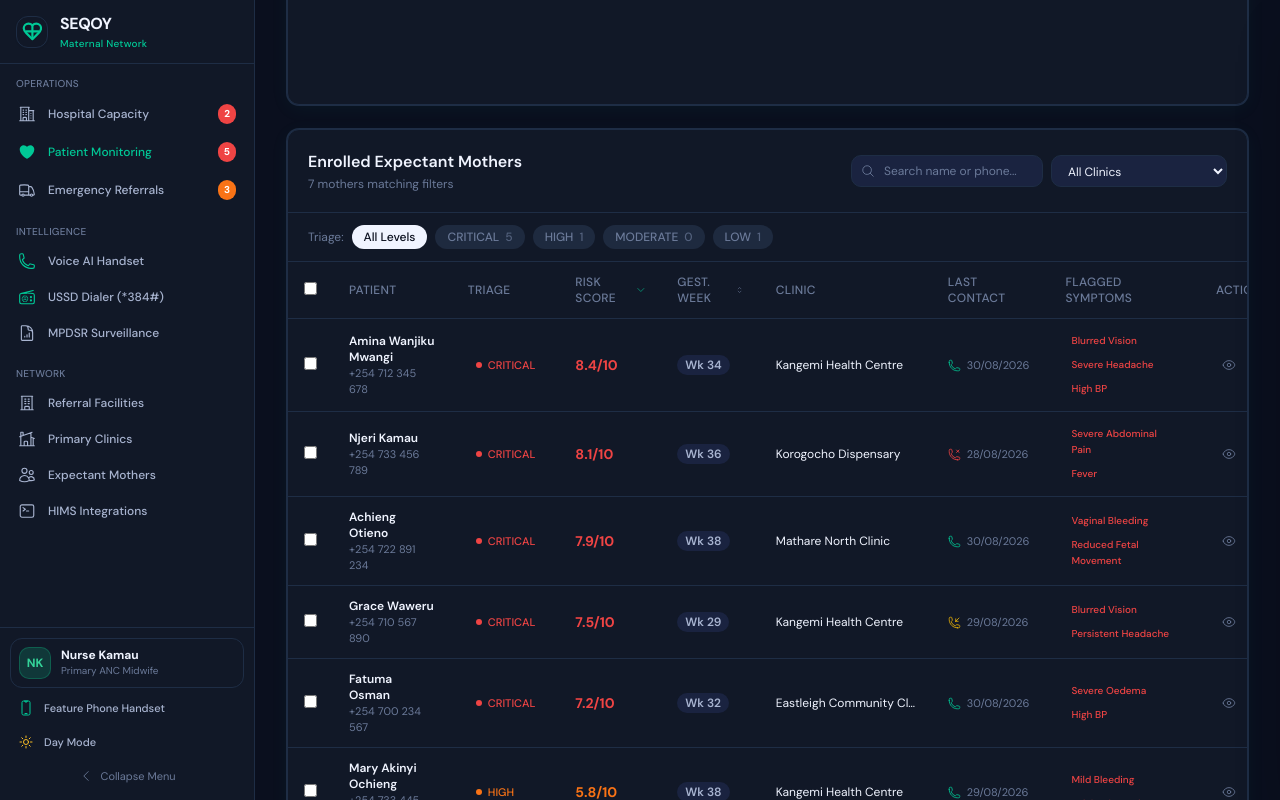
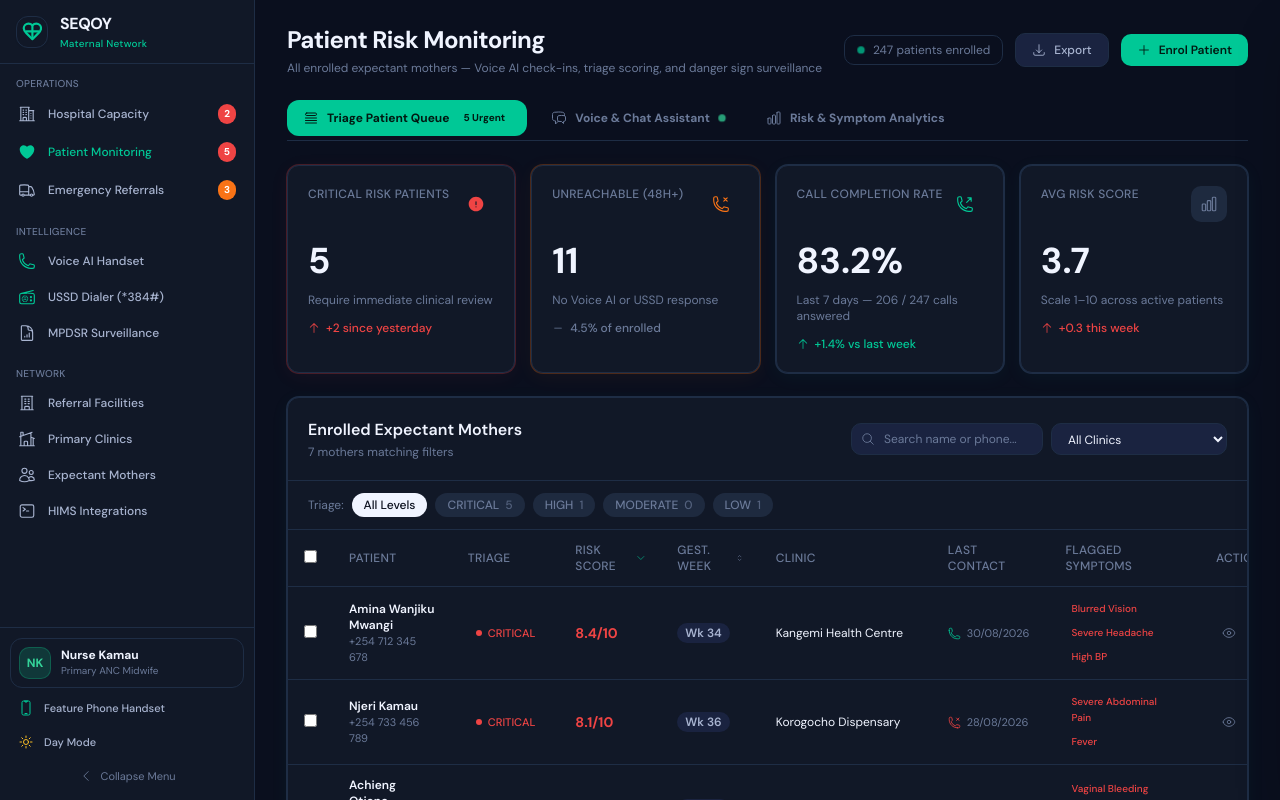
Before and after one commit to GabuGravin41/seqoy, a Next.js app: page /patient-risk-monitoring in a window 1280 px wide. Built offline with nearby package versions, Linux system fonts and the light colour scheme.

Commit message:
refactor: Replaced clumsy vertical page stacking with clean tabbed clinical workspaces across all operations pages

```diff
--- a/src/app/emergency-referral-management/page.tsx
+++ b/src/app/emergency-referral-management/page.tsx
@@ -1,26 +1,89 @@
-import React from 'react';
+'use client';
+
+import React, { useState } from 'react';
 import AppLayout from '@/components/AppLayout';
+import Icon from '@/components/ui/AppIcon';
 import ReferralHeader from './components/ReferralHeader';
 import ReferralKPICards from './components/ReferralKPICards';
 import ReferralPipeline from './components/ReferralPipeline';
 import ReferralTable from './components/ReferralTable';
 import ReferralVolumeChart from './components/ReferralVolumeChart';
 
+type TabType = 'pipeline' | 'history' | 'volume';
+
 export default function EmergencyReferralManagementPage() {
+  const [activeTab, setActiveTab] = useState<TabType>('pipeline');
+
   return (
     <AppLayout>
       <div className="px-6 lg:px-8 py-6 max-w-screen-2xl mx-auto space-y-6">
         <ReferralHeader />
         <ReferralKPICards />
-        <div className="grid grid-cols-1 xl:grid-cols-3 gap-5">
-          <div className="xl:col-span-2">
+
+        {/* Tab Navigation */}
+        <div className="flex items-center gap-2 border-b border-border pb-1 overflow-x-auto">
+          <button
+            onClick={() => setActiveTab('pipeline')}
+            className={`flex items-center gap-2 px-4 py-2.5 rounded-xl text-xs font-bold transition-all ${
+              activeTab === 'pipeline'
+                ? 'bg-primary text-primary-foreground shadow-xs'
+                : 'text-muted-foreground hover:text-foreground hover:bg-muted/40'
+            }`}
+          >
+            <Icon name="TruckIcon" size={16} variant="outline" />
+            Active Ambulance Pipeline
+            <span
+              className={`px-1.5 py-0.2 rounded-full text-[10px] font-bold ${
+                activeTab === 'pipeline' ? 'bg-primary-foreground/20 text-primary-foreground' : 'bg-accent text-white'
+              }`}
+            >
+              1 In-Transit
+            </span>
+          </button>
+
+          <button
+            onClick={() => setActiveTab('history')}
+            className={`flex items-center gap-2 px-4 py-2.5 rounded-xl text-xs font-bold transition-all ${
+              activeTab === 'history'
+                ? 'bg-primary text-primary-foreground shadow-xs'
+                : 'text-muted-foreground hover:text-foreground hover:bg-muted/40'
+            }`}
+          >
+            <Icon name="TableCellsIcon" size={16} variant="outline" />
+            Referral Handover Logs & History
+          </button>
+
+          <button
+            onClick={() => setActiveTab('volume')}
+            className={`flex items-center gap-2 px-4 py-2.5 rounded-xl text-xs font-bold transition-all ${
+              activeTab === 'volume'
+                ? 'bg-primary text-primary-foreground shadow-xs'
+                : 'text-muted-foreground hover:text-foreground hover:bg-muted/40'
+            }`}
+          >
+            <Icon name="ChartBarIcon" size={16} variant="outline" />
+            Corridor Volume Analytics
+          </button>
+        </div>
+
+        {/* Tab Content */}
+        {activeTab === 'pipeline' && (
+          <div className="fade-in max-w-4xl">
             <ReferralPipeline />
           </div>
-          <div className="xl:col-span-1">
+        )}
+
+        {activeTab === 'history' && (
+          <div className="fade-in">
+            <ReferralTable />
+          </div>
+        )}
+
+        {activeTab === 'volume' && (
+          <div className="fade-in max-w-3xl">
             <ReferralVolumeChart />
           </div>
-        </div>
-        <ReferralTable />
+        )}
       </div>
     </AppLayout>
   );
--- a/src/app/page.tsx
+++ b/src/app/page.tsx
@@ -1,24 +1,96 @@
 'use client';
 
-import React from 'react';
+import React, { useState } from 'react';
 import AppLayout from '@/components/AppLayout';
+import Icon from '@/components/ui/AppIcon';
 import CriticalAlertBanner from '@/components/capacity/CriticalAlertBanner';
 import CapacityPageHeader from '@/components/capacity/CapacityPageHeader';
 import CapacityBentoGrid from '@/components/capacity/CapacityBentoGrid';
 import CapacityTrendChart from '@/components/capacity/CapacityTrendChart';
 import BloodBankHeatmap from '@/components/capacity/BloodBankHeatmap';
 
+type TabType = 'capacity' | 'blood' | 'trends';
+
 export default function HospitalCapacityNetworkPage() {
+  const [activeTab, setActiveTab] = useState<TabType>('capacity');
+
   return (
     <AppLayout>
       <div className="px-6 lg:px-8 py-6 max-w-screen-2xl mx-auto space-y-6">
         <CriticalAlertBanner />
         <CapacityPageHeader />
-        <CapacityBentoGrid />
-        <div className="grid grid-cols-1 lg:grid-cols-2 gap-6">
-          <CapacityTrendChart />
-          <BloodBankHeatmap />
+
+        {/* Tab Navigation */}
+        <div className="flex items-center gap-2 border-b border-border pb-1 overflow-x-auto">
+          <button
+            onClick={() => setActiveTab('capacity')}
+            className={`flex items-center gap-2 px-4 py-2.5 rounded-xl text-xs font-bold transition-all ${
+              activeTab === 'capacity'
+                ? 'bg-primary text-primary-foreground shadow-xs'
+                : 'text-muted-foreground hover:text-foreground hover:bg-muted/40'
+            }`}
+          >
+            <Icon name="BuildingOffice2Icon" size={16} variant="outline" />
+            Live Bed & Theatre Capacity
+            <span
+              className={`px-1.5 py-0.2 rounded-full text-[10px] font-bold ${
+                activeTab === 'capacity' ? 'bg-primary-foreground/20 text-primary-foreground' : 'bg-critical text-white'
+              }`}
+            >
+              2 Critical
+            </span>
+          </button>
+
+          <button
+            onClick={() => setActiveTab('blood')}
+            className={`flex items-center gap-2 px-4 py-2.5 rounded-xl text-xs font-bold transition-all ${
+              activeTab === 'blood'
+                ? 'bg-primary text-primary-foreground shadow-xs'
+                : 'text-muted-foreground hover:text-foreground hover:bg-muted/40'
+            }`}
+          >
+            <Icon name="HeartIcon" size={16} variant="outline" className={activeTab === 'blood' ? '' : 'text-rose-400'} />
+            Blood Bank Inventory Heatmap
+            <span
+              className={`px-1.5 py-0.2 rounded-full text-[10px] font-bold ${
+                activeTab === 'blood' ? 'bg-primary-foreground/20 text-primary-foreground' : 'bg-rose-500/20 text-rose-400'
+              }`}
+            >
+              O- Low
+            </span>
+          </button>
+
+          <button
+            onClick={() => setActiveTab('trends')}
+            className={`flex items-center gap-2 px-4 py-2.5 rounded-xl text-xs font-bold transition-all ${
+              activeTab === 'trends'
+                ? 'bg-primary text-primary-foreground shadow-xs'
+                : 'text-muted-foreground hover:text-foreground hover:bg-muted/40'
+            }`}
+          >
+            <Icon name="ChartBarIcon" size={16} variant="outline" />
+            Occupancy & Bottleneck Trends
+          </button>
         </div>
+
+        {/* Tab Content */}
+        {activeTab === 'capacity' && (
+          <div className="space-y-6 fade-in">
+            <CapacityBentoGrid />
+          </div>
+        )}
+
+        {activeTab === 'blood' && (
+          <div className="fade-in max-w-4xl">
+            <BloodBankHeatmap />
+          </div>
+        )}
+
+        {activeTab === 'trends' && (
+          <div className="space-y-6 fade-in max-w-4xl">
+            <CapacityTrendChart />
+          </div>
+        )}
       </div>
     </AppLayout>
   );
--- a/src/app/patient-risk-monitoring/page.tsx
+++ b/src/app/patient-risk-monitoring/page.tsx
@@ -1,24 +1,94 @@
-import React from 'react';
+'use client';
+
+import React, { useState } from 'react';
 import AppLayout from '@/components/AppLayout';
+import Icon from '@/components/ui/AppIcon';
 import PatientMonitoringHeader from './components/PatientMonitoringHeader';
 import PatientKPICards from './components/PatientKPICards';
 import PatientRiskCharts from './components/PatientRiskCharts';
 import PatientTable from './components/PatientTable';
 import HealthCheckInPanel from './components/HealthCheckInPanel';
 
+type TabType = 'queue' | 'chat' | 'analytics';
+
 export default function PatientRiskMonitoringPage() {
+  const [activeTab, setActiveTab] = useState<TabType>('queue');
+
   return (
     <AppLayout>
       <div className="px-6 lg:px-8 py-6 max-w-screen-2xl mx-auto space-y-6">
         <PatientMonitoringHeader />
-        <PatientKPICards />
-        <PatientRiskCharts />
-        {/* Conversational AI Health Check-In Panel */}
-        <HealthCheckInPanel
-          patientName="Amina Wanjiku"
-          gestationalWeek={34}
-        />
-        <PatientTable />
+
+        {/* Tab Navigation */}
+        <div className="flex items-center gap-2 border-b border-border pb-1 overflow-x-auto">
+          <button
+            onClick={() => setActiveTab('queue')}
+            className={`flex items-center gap-2 px-4 py-2.5 rounded-xl text-xs font-bold transition-all ${
+              activeTab === 'queue'
+                ? 'bg-primary text-primary-foreground shadow-xs'
+                : 'text-muted-foreground hover:text-foreground hover:bg-muted/40'
+            }`}
+          >
+            <Icon name="QueueListIcon" size={16} variant="outline" />
+            Triage Patient Queue
+            <span
+              className={`px-1.5 py-0.2 rounded-full text-[10px] font-bold ${
+                activeTab === 'queue' ? 'bg-primary-foreground/20 text-primary-foreground' : 'bg-critical text-white'
+              }`}
+            >
+              5 Urgent
+            </span>
+          </button>
+
+          <button
+            onClick={() => setActiveTab('chat')}
+            className={`flex items-center gap-2 px-4 py-2.5 rounded-xl text-xs font-bold transition-all ${
+              activeTab === 'chat'
+                ? 'bg-primary text-primary-foreground shadow-xs'
+                : 'text-muted-foreground hover:text-foreground hover:bg-muted/40'
+            }`}
+          >
+            <Icon name="ChatBubbleLeftRightIcon" size={16} variant="outline" />
+            Voice & Chat Assistant
+            <span className="w-2 h-2 rounded-full bg-emerald-400 pulse-dot" />
+          </button>
+
+          <button
+            onClick={() => setActiveTab('analytics')}
+            className={`flex items-center gap-2 px-4 py-2.5 rounded-xl text-xs font-bold transition-all ${
+              activeTab === 'analytics'
+                ? 'bg-primary text-primary-foreground shadow-xs'
+                : 'text-muted-foreground hover:text-foreground hover:bg-muted/40'
+            }`}
+          >
+            <Icon name="ChartBarIcon" size={16} variant="outline" />
+            Risk & Symptom Analytics
+          </button>
+        </div>
+
+        {/* Tab Content */}
+        {activeTab === 'queue' && (
+          <div className="space-y-6 fade-in">
+            <PatientKPICards />
+            <PatientTable />
+          </div>
+        )}
+
+        {activeTab === 'chat' && (
+          <div className="fade-in">
+            <HealthCheckInPanel
+              patientName="Amina Wanjiku"
+              gestationalWeek={34}
+            />
+          </div>
+        )}
+
+        {activeTab === 'analytics' && (
+          <div className="space-y-6 fade-in">
+            <PatientKPICards />
+            <PatientRiskCharts />
+          </div>
+        )}
       </div>
     </AppLayout>
   );
```
